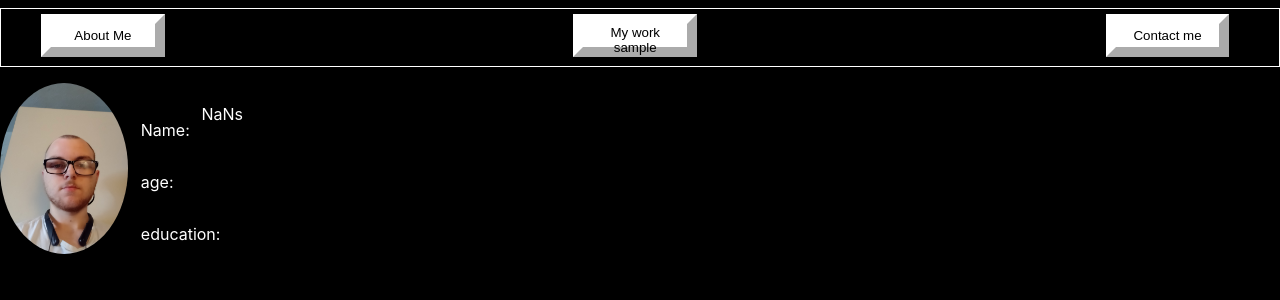
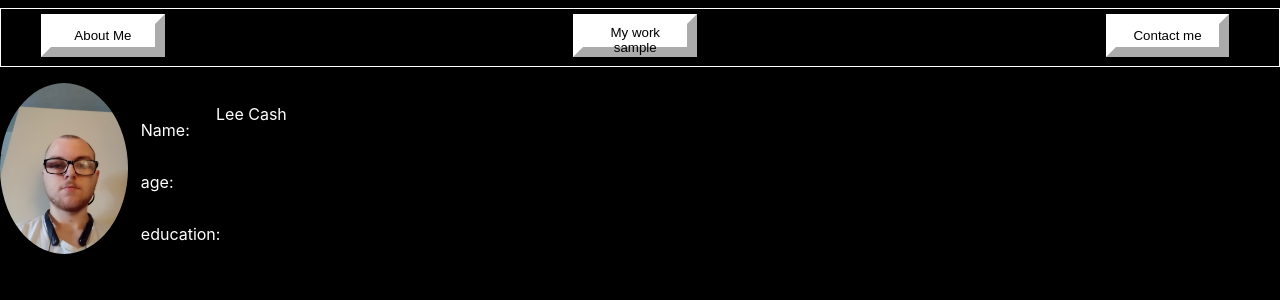
Before and after one commit to LeeFCash/digital-portfolio-react-node, a React (Create React App) app in the folder my-react-app/: page / in a window 1280 px wide. Both pictures are taken after a click on the button "About Me". Shown: the top 300 px of the page. Built offline with nearby package versions, Linux system fonts and the light colour scheme.

Commit message:
made name work but unalign

```diff
--- a/my-react-app/src/App.css
+++ b/my-react-app/src/App.css
@@ -63,3 +63,7 @@ body {
   display: grid;
   grid-template-columns: 50% 50%;
 }
+
+.mainAll-overAllContent-content2-divNAE-div1 {
+  align-items: center;
+}
--- a/my-react-app/src/App.js
+++ b/my-react-app/src/App.js
@@ -19,13 +19,16 @@ function App() {
   function aboutMeNAE() {
     console.log('hello');
     var mainAllOverAllContentContent2DivNAEdiv1 = document.getElementById('mainAll-overAllContent-content2-divNAE-div1');
-    var mainAllOverAllContentContent2DivNAEdiv1 = document.getElementById('mainAll-overAllContent-content2-divNAE-div1');
-    var mainAllOverAllContentContent2DivNAEdiv1 = document.getElementById('mainAll-overAllContent-content2-divNAE-div1');
+    var mainAllOverAllContentContent2DivNAEdiv2 = document.getElementById('mainAll-overAllContent-content2-divNAE-div1');
+    var mainAllOverAllContentContent2DivNAEdiv3 = document.getElementById('mainAll-overAllContent-content2-divNAE-div1');
     var name = ["L", "e", "e", " ", "C", "a", "s", "h"];
     var age = ["1", "9"];
     var education = ["G", "r", "a", "d", "u", "a", "t", "e", "d"];
-    for (var i = 0; i < name.length - 1; i++) {
-      mainAllOverAllContentContent2DivNAEdiv1.innerHTML =+ "<p>" + name[i] + "</p>";
+    for (var i = 0; i < name.length; i++) {
+      mainAllOverAllContentContent2DivNAEdiv1.innerHTML += "<spam className='mainAll-overAllContent-content2-divNAE-div1-Letters'>" + name[i] + "</spam>";
+      //var n = document.createElement('p').innerHTML =+ name[i];
+      //mainAllOverAllContentContent2DivNAEdiv1.appendChild(n);
+      console.log(name[i]);
     }
   }
 
@@ -53,9 +56,9 @@ function App() {
        <div className="mainAll-overAllContent-content2" id="mainAll-overAllContent-content2" hidden={tab !== 1}>
          <img src={MeIMG} alt="error" className="mainAll-overAllContent-content2-meIMG"/>
          <div className="mainAll-overAllContent-content2-divNAE">
-          <p className="mainAll-overAllContent-content2-divNAE-name">Name: </p><div id="mainAll-overAllContent-content2-divNAE-div1"></div>
-          <p className="mainAll-overAllContent-content2-divNAE-age">age: </p><div id="mainAll-overAllContent-content2-divNAE-div2"></div>
-          <p className="mainAll-overAllContent-content2-divNAE-education">education: </p><div id="mainAll-overAllContent-content2-divNAE-div3"></div>
+          <p className="mainAll-overAllContent-content2-divNAE-name">Name: </p><div className="mainAll-overAllContent-content2-divNAE-div1" id="mainAll-overAllContent-content2-divNAE-div1"></div>
+          <p className="mainAll-overAllContent-content2-divNAE-age">age: </p><div className="mainAll-overAllContent-content2-divNAE-div2" id="mainAll-overAllContent-content2-divNAE-div2"></div>
+          <p className="mainAll-overAllContent-content2-divNAE-education">education: </p><div className="mainAll-overAllContent-content3-divNAE-div1" id="mainAll-overAllContent-content2-divNAE-div3"></div>
         </div>
        </div>
        <div className="mainAll-overAllContent-content3" id="mainAll-overAllContent-content3" hidden={tab !== 2}>
```
